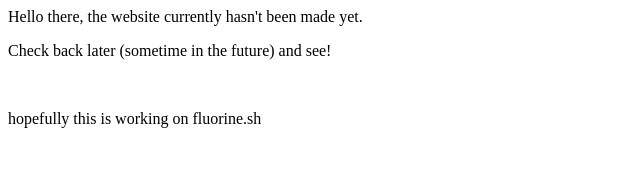
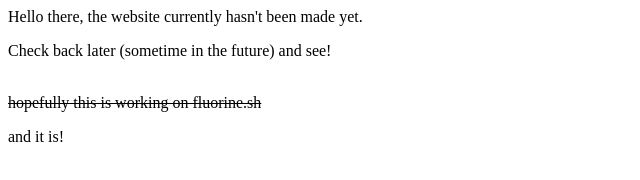
Before and after one commit to 4194304/fluorine.sh, a plain HTML site: page index.html in a window 1280 px wide. Shown: the whole page, without its empty margins (0-640 px from the left). Drawn offline with Linux system fonts and the light colour scheme.

Commit message:
Update index.html

```diff
--- a/index.html
+++ b/index.html
@@ -6,5 +6,6 @@
 <p>Hello there, the website currently hasn't been made yet.</p>
 <p>Check back later (sometime in the future) and see!</p>
 <br>
-  <p>hopefully this is working on fluorine.sh</p>
+  <s>hopefully this is working on fluorine.sh</s>
+  <p>and it is!</p>
 </html>
```
